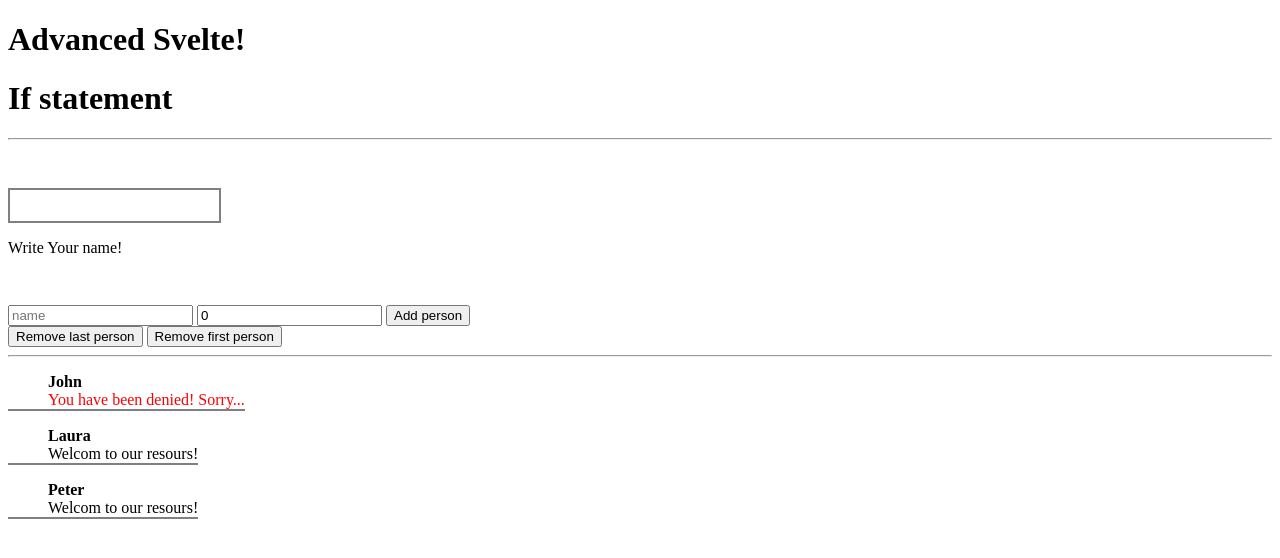
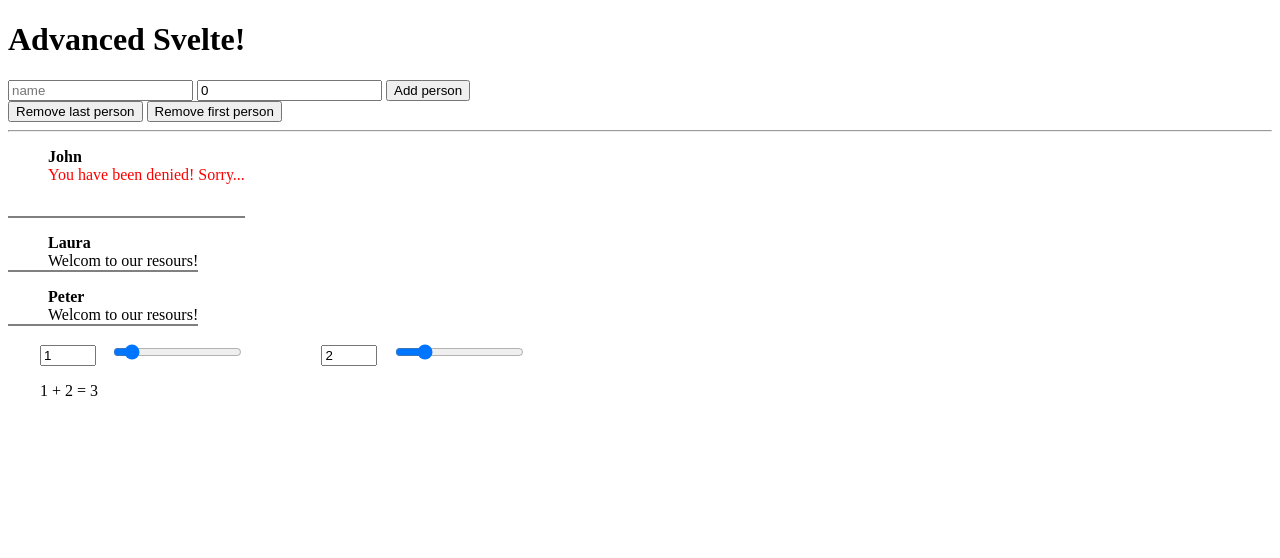
Before and after one commit to Waldemar-00/SVELTE-advanced-, a SvelteKit app: page / in a window 1280 px wide. Shown: the top 558 px of the page. Built offline with nearby package versions, Linux system fonts and the light colour scheme.

Commit message:
Svelte: modifiers, createEventDispatcher, event lifting, input type range and other.

```diff
--- /dev/null
+++ b/src/components/Calculator.svelte
@@ -0,0 +1,26 @@
+<script>
+	let a = 1;
+	let b = 2;
+</script>
+
+<label for="inputCalc">
+	<input id="inputCalc" type="number" bind:value={a} min="0" max="10" />
+	<input id="inputCalc" type="range" bind:value={a} min="0" max="10" />
+</label>
+<label for="inputCalc2">
+	<input id="inputCalc2" type="number" bind:value={b} min="0" max="10" />
+	<input id="inputCalc2" type="range" bind:value={b} min="0" max="10" />
+</label>
+<div>{a} + {b} = {a + b}</div>
+
+<style>
+	div {
+		margin: 1rem 2rem;
+	}
+	label {
+		margin: 2rem;
+	}
+	input {
+		margin-right: 0.7rem;
+	}
+</style>
--- a/src/components/EachStatement.svelte
+++ b/src/components/EachStatement.svelte
@@ -1,9 +1,10 @@
 <script>
 	// @ts-nocheck
-
+	import { createEventDispatcher } from 'svelte';
 	export let persons = [];
 	let number = 0;
 	let value = '';
+	const dispatch = createEventDispatcher();
 	function addPersonHandler() {
 		persons = [...persons, { name: value, age: number, id: Math.random().toFixed(4) }];
 	}
@@ -14,12 +15,15 @@
 	function deleteFirstPersonHandler() {
 		persons = persons.slice(1);
 	}
+	function createEventHandler() {
+		dispatch('mymsg', { message: 'Added a new Person!', name: value, age: number });
+	}
 </script>
 
-<form on:submit={addPersonHandler}>
+<form on:submit|preventDefault={addPersonHandler}>
 	<input type="text" bind:value placeholder="name" />
 	<input type="number" bind:value={number} />
-	<button>Add person</button>
+	<button on:click={createEventHandler}>Add person</button>
 </form>
 <button on:click={deleteLastPersonHandler}>Remove last person</button>
 <button on:click={deleteFirstPersonHandler}>Remove first person</button>
@@ -43,7 +47,11 @@
 		border-bottom: 2px solid grey;
 		width: fit-content;
 	}
+	ul:last-child {
+		margin-bottom: 2rem;
+	}
 	.denied {
 		color: red;
+		margin-bottom: 2rem;
 	}
 </style>
--- a/src/components/IfStatement.svelte
+++ b/src/components/IfStatement.svelte
@@ -1,6 +1,6 @@
 <script>
 	// @ts-nocheck
-
+	import Wrapper from './Wrapper.svelte';
 	let value = '';
 	$: error = isValid(value);
 	function isValid(value) {
@@ -8,6 +8,7 @@
 	}
 </script>
 
+<Wrapper>You can't see this words!</Wrapper>
 <h1>If statement</h1>
 <hr />
 <div>
--- /dev/null
+++ b/src/components/Wrapper.svelte
@@ -0,0 +1,18 @@
+<script>
+	function getMessageHandler() {
+		alert('Modifiers - once');
+	}
+</script>
+
+<div>
+	<h3>Wrapper</h3>
+	<button on:click|once={getMessageHandler}>Modifiers</button>
+</div>
+
+<style>
+	div {
+		border: 7px solid red;
+		width: 700px;
+		height: 200px;
+	}
+</style>
--- a/src/routes/+page.svelte
+++ b/src/routes/+page.svelte
@@ -5,8 +5,9 @@
 	// import Position from '../components/Position.svelte';
 	// import Form from '../components/Form.svelte';
 	// import InputBind from '../components/InputBind.svelte';
-	import IfStatement from '../components/IfStatement.svelte';
+	// import IfStatement from '../components/IfStatement.svelte';
 	import EachStatement from '../components/EachStatement.svelte';
+	import Calculator from '../components/Calculator.svelte';
 	let persons = [
 		{ name: 'John', age: 17, id: 177 },
 		{ name: 'Laura', age: 21, id: 387 },
@@ -19,5 +20,12 @@
 <Position />
 <Form />
 <InputBind /> -->
-<IfStatement />
-<EachStatement {persons} />
+<!-- <IfStatement /> -->
+<EachStatement
+	{persons}
+	on:mymsg={(e) => {
+		console.log(e.detail);
+		alert(`${e.detail.message} Name: ${e.detail.name}. Age: ${e.detail.age}`);
+	}}
+/>
+<Calculator />
```
